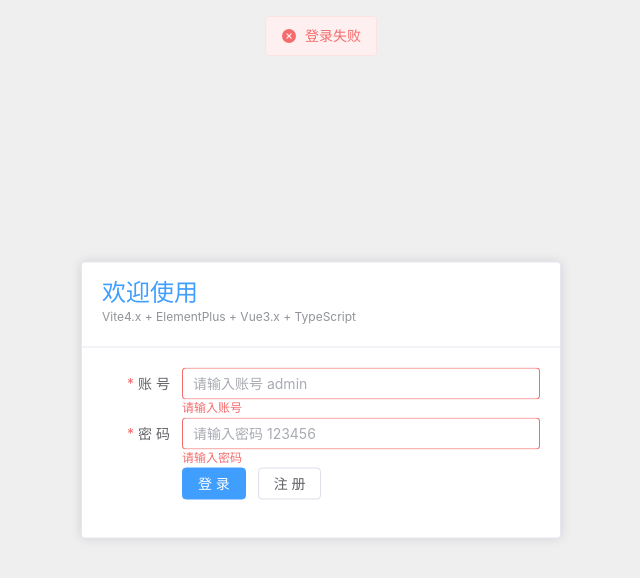
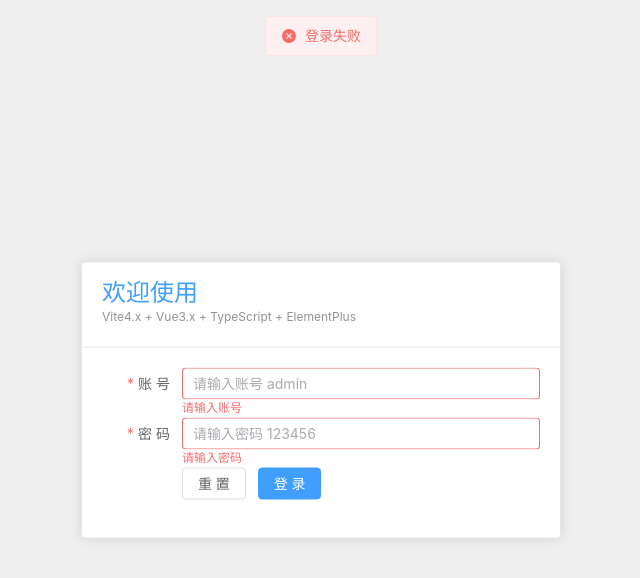
Before and after one commit to huitoutunao/element-plus-admin, a Vue app: page /#/login in a window 1280 px wide. Both pictures are taken after a click on the button "登 录". Shown: the top 578 px of the page, without its empty margins (319-959 px from the left). Built offline with nearby package versions, Linux system fonts and the light colour scheme.

Commit message:
feat: :sparkles: 完善登录逻辑

```diff
--- a/src/router/index.ts
+++ b/src/router/index.ts
@@ -1,5 +1,6 @@
 import { createRouter, createWebHashHistory, RouteRecordRaw } from 'vue-router'
 import Home from '@/views/home/index-view.vue'
+import Login from '@/views/login/index-view.vue'
 
 const routes: Array<RouteRecordRaw> = [
   {
@@ -10,7 +11,7 @@ const routes: Array<RouteRecordRaw> = [
   {
     path: '/login',
     name: 'login',
-    component: () => import('@/views/login/index-view.vue'),
+    component: Login,
   },
   {
     path: '/layout',
--- a/src/views/login/index-view.vue
+++ b/src/views/login/index-view.vue
@@ -5,7 +5,7 @@
         <template #header>
           <div class="card-header">
             <div class="title">欢迎使用</div>
-            <div class="desc">Vite4.x + ElementPlus + Vue3.x + TypeScript</div>
+            <div class="desc">Vite4.x + Vue3.x + TypeScript + ElementPlus</div>
           </div>
         </template>
         <div class="card-form">
@@ -22,8 +22,10 @@
               />
             </el-form-item>
             <el-form-item>
-              <el-button type="primary" @click="onSignIn(ruleFormRef)">登 录</el-button>
-              <el-button @click="onSignUp">注 册</el-button>
+              <el-button @click="onReset(ruleFormRef)">重 置</el-button>
+              <el-button type="primary" :loading="loading" @click="onSignIn(ruleFormRef)"
+                >登 录</el-button
+              >
             </el-form-item>
           </el-form>
         </div>
@@ -34,7 +36,7 @@
 
 <script setup lang="ts">
 import { ref } from 'vue'
-import { ElMessage, ElLoading } from 'element-plus'
+import { ElMessage } from 'element-plus'
 import type { FormRules, FormInstance } from 'element-plus'
 
 const ruleFormRef = ref<FormInstance>()
@@ -61,15 +63,12 @@ const rules = ref<FormRules>({
 })
 
 // 登录
+const loading = ref(false)
 const onSignIn = (formEl: FormInstance | undefined) => {
   if (!formEl) return
-  const loading = ElLoading.service({
-    lock: true,
-    text: 'Loading',
-    background: 'rgba(0, 0, 0, 0.7)',
-  })
+  loading.value = true
   setTimeout(() => {
-    loading.close()
+    loading.value = false
   }, 2000)
   formEl.validate((valid) => {
     if (valid) {
@@ -88,9 +87,10 @@ const onSignIn = (formEl: FormInstance | undefined) => {
   })
 }
 
-// 注册
-const onSignUp = () => {
-  console.log('注册')
+// 重置
+const onReset = (formEl: FormInstance | undefined) => {
+  if (!formEl) return
+  formEl.resetFields()
 }
 </script>
 
```
